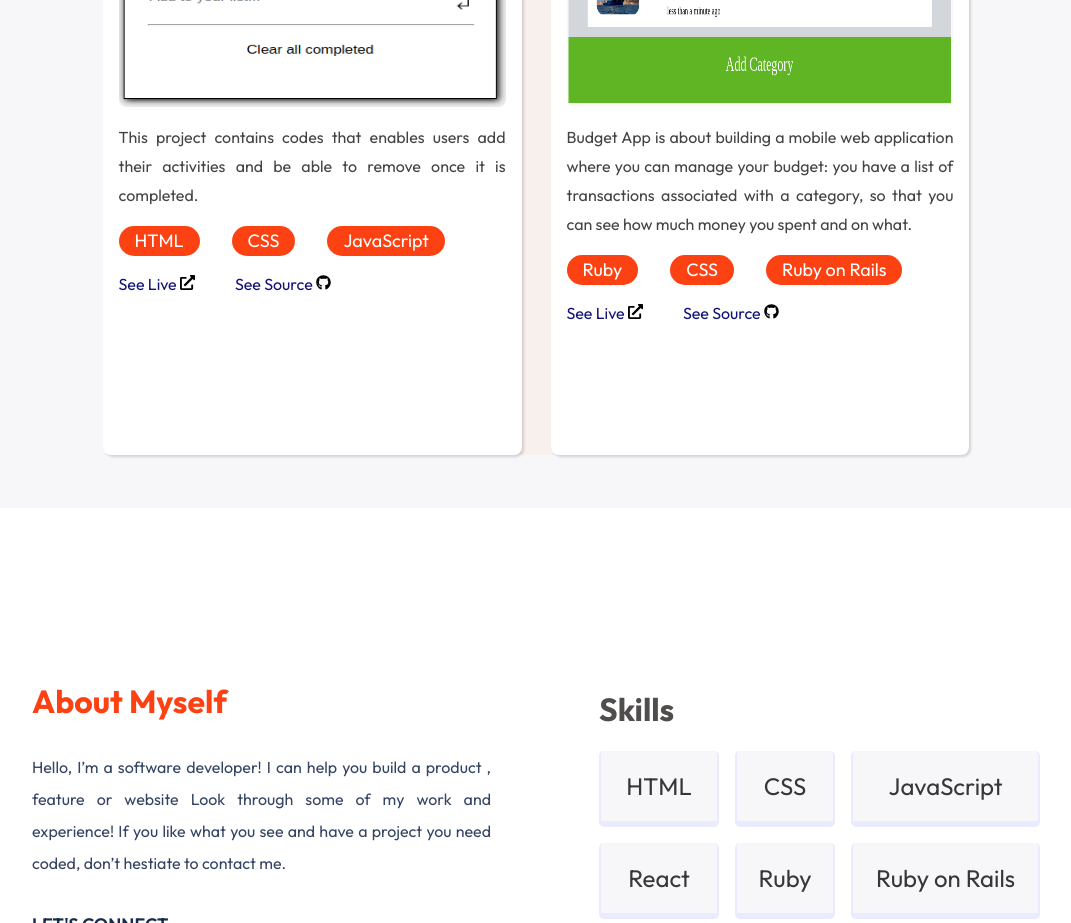
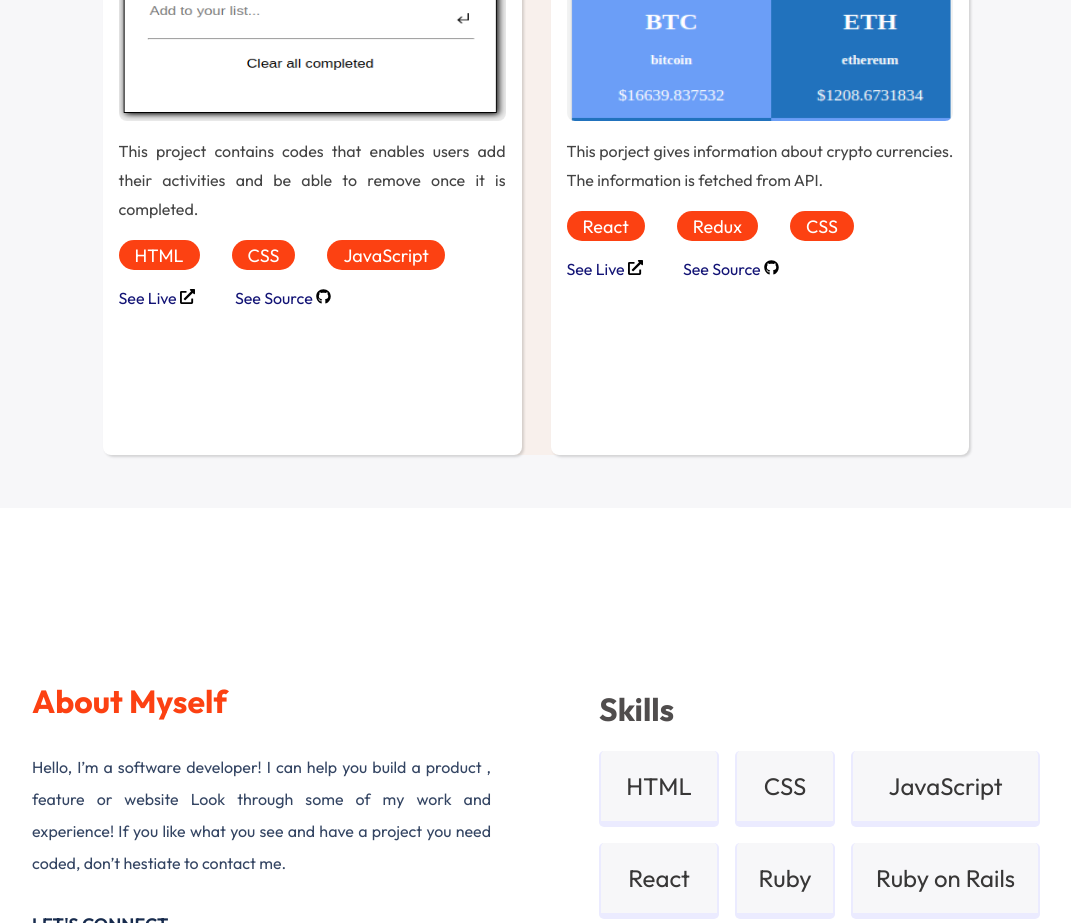
Before and after one commit to ijeomaodinko/Portfolio, a React (Create React App) app: page / in a window 1280 px wide. Shown: the part 1860-2783 px from the top of the page, without its empty margins (104-1175 px from the left). Built offline with nearby package versions, Linux system fonts and the light colour scheme.

Commit message:
Add files

```diff
--- a/src/components/projects.jsx
+++ b/src/components/projects.jsx
@@ -42,11 +42,11 @@ const Projects = () => {
             id: 4,
           title: 'Budget App',
           subt: ['CANOPY', 'Back End Dev', '2022'],
-          desc: "Budget App is about building a mobile web application where you can manage your budget: you have a list of transactions associated with a category, so that you can see how much money you spent and on what.",
+          desc: "This porject gives information about crypto currencies. The information is fetched from API.",
           img: budget,
-          tech: ['Ruby', 'CSS', 'Ruby on Rails'],
-          live: 'https://sheltered-shore-56941.herokuapp.com/',
-          source: 'https://github.com/ijeomaodinko/Budget-app.git',
+          tech: ['React', 'Redux', 'CSS'],
+          live: 'https://timely-medovik-20a0c5.netlify.app',
+          source: 'https://github.com/ijeomaodinko/React-Project.git',
         },
     ];
     return (
```
Also changed, not shown: src/assets/budget.png.
